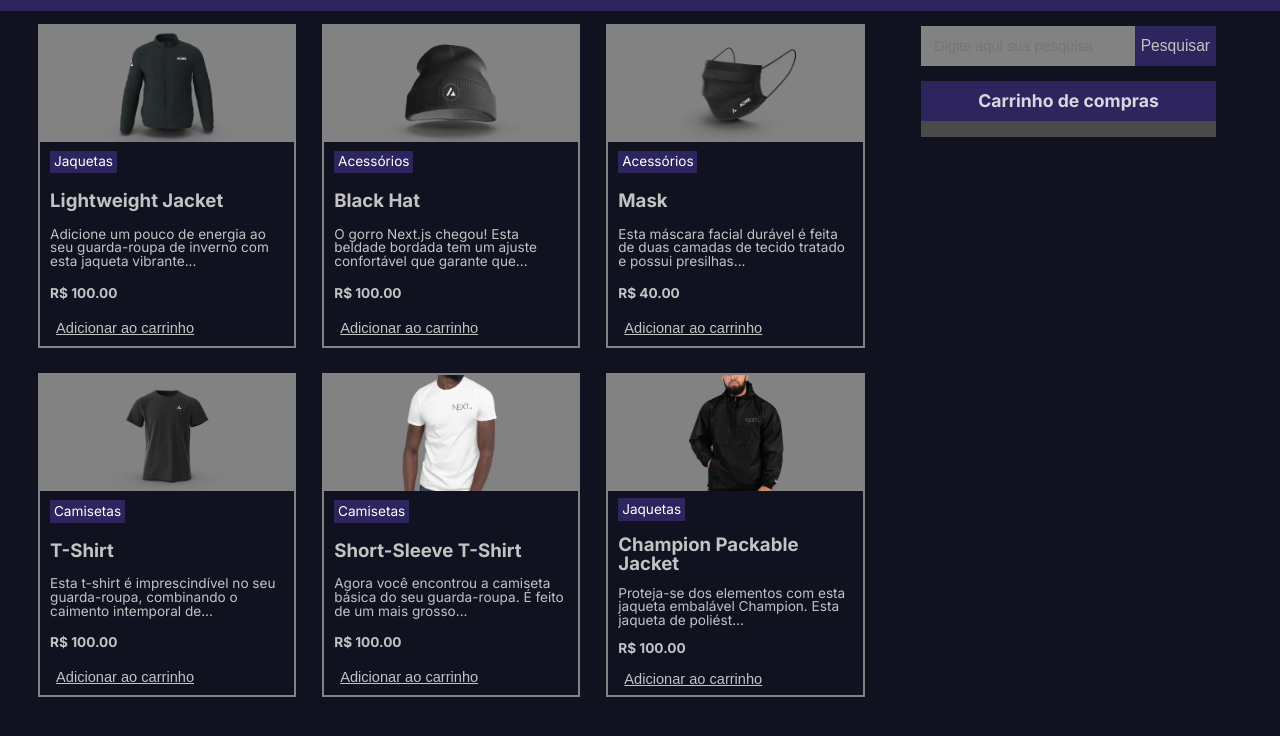
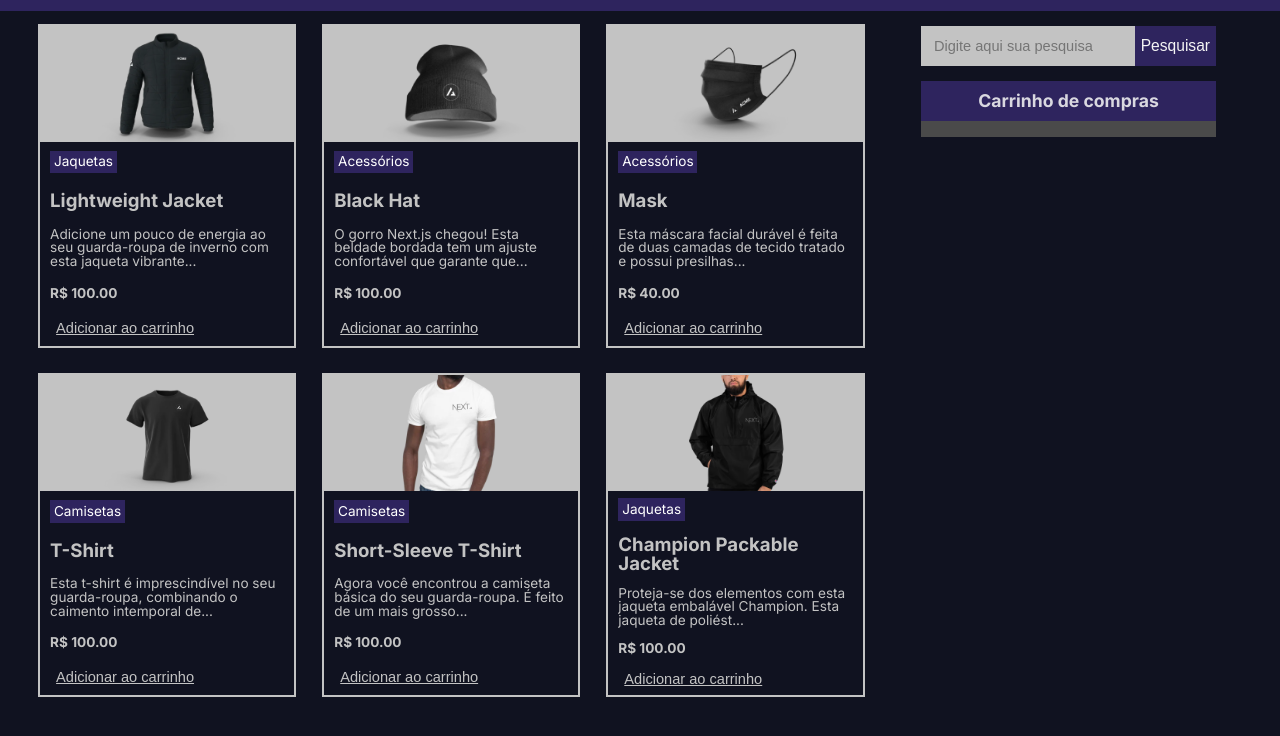
Before and after one commit to Kenzie-Academy-Brasil-Developers/Ecommerce-VanillaJS, a plain HTML site: page index.html in a window 1280 px wide. Shown: the part 50-786 px from the top of the page. Drawn offline with Linux system fonts and the dark colour scheme.

Commit message:
mudei cores do dark mode

```diff
--- a/stylesheet.css
+++ b/stylesheet.css
@@ -77,7 +77,7 @@ main {
     height: 100%;
     min-height: 174px;
     padding-left: 0.8vw;
-    padding-right: 0.6vw;
+    padding-right: 0.8vw;
 }
 .category {
     display: flex;
@@ -257,6 +257,21 @@ aside {
 
 
 
+
+
+
+
+
+
+
+
+
+
+
+
+
+
+
 @media screen and (max-width: 933px) {
     .filterButton:hover {
         background-color: #f5f5f5;
@@ -272,6 +287,7 @@ aside {
     .cards {
         min-width: 0;
         width: 48%;
+        border: 1px solid #f5f5f5;
         margin: 0;
         margin-bottom: 1.9vh;
    }
@@ -334,6 +350,19 @@ aside {
 
 
 
+
+
+
+
+
+
+
+
+
+
+
+
+
 @media (prefers-color-scheme: dark) {
     body {
         background-color: rgb(16, 18, 32);
@@ -348,7 +377,7 @@ aside {
         color: #C3C3C3;
     }
     .cards {
-        border-color: #828282;
+        border-color: #C3C3C3;
     }
     .description {
         color: #C3C3C3;
@@ -364,15 +393,15 @@ aside {
         text-decoration-color: #C3C3C3;
     }
     .containerImage {
-        background-color: #828282;
+        background-color: #C3C3C3;
     }
     .searchText {
-        background-color: #828282;
+        background-color: #C3C3C3;
         color: black;
     }
     .searchButton {
         background-color: #2e245e;
-        color: #C3C3C3;
+        color: #f5f5f5;
     }
     .searchButton:hover {
         box-sizing: border-box;
```
